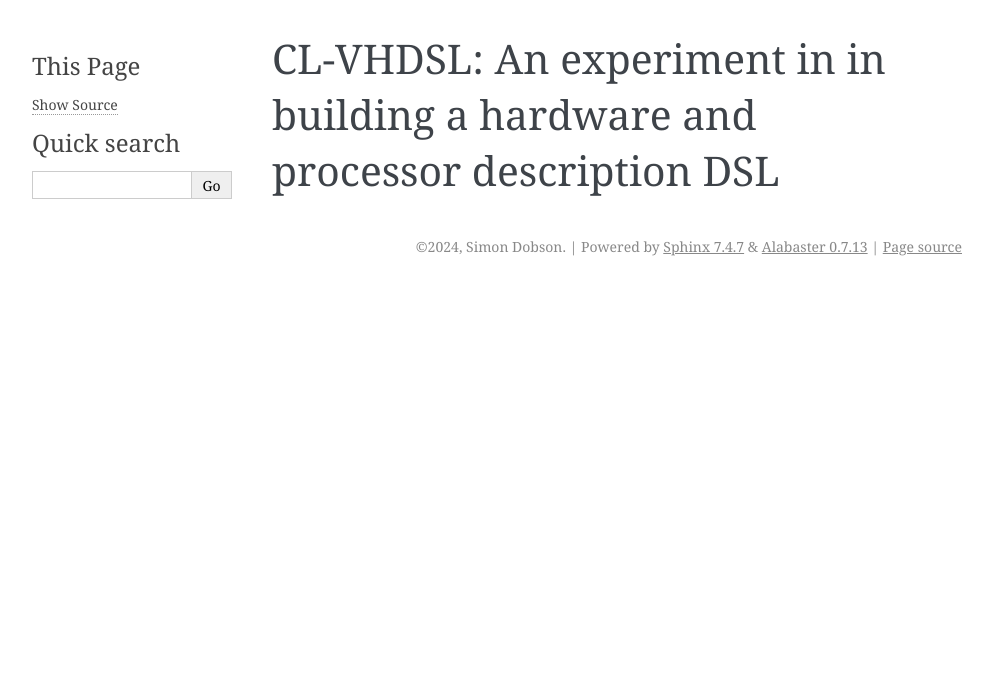
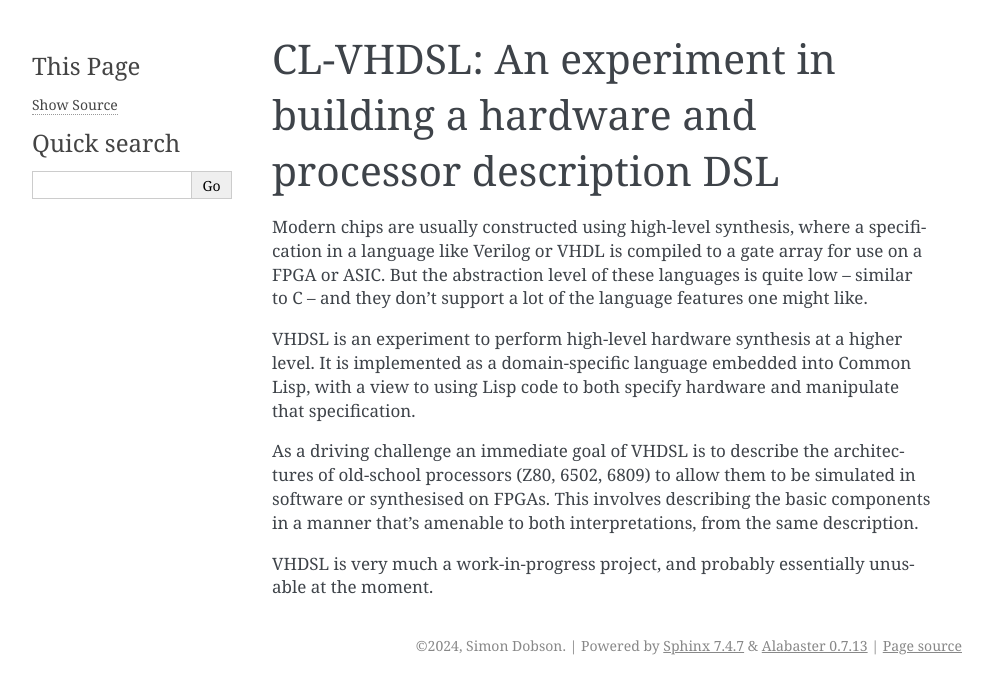
Before and after one commit to simoninireland/cl-vhdsl, a Sphinx documentation site: the page built from doc/index.rst, in a window 1280 px wide. Shown: the top 694 px of the page, without its empty margins (148-1141 px from the left). Built offline with Sphinx 7.4.7, drawn with Linux system fonts in a browser that asks for light colours.

Commit message:
Added initial Lispification pass

```diff
--- a/doc/index.rst
+++ b/doc/index.rst
@@ -3,8 +3,28 @@
    You can adapt this file completely to your liking, but it should at least
    contain the root `toctree` directive.
 
-CL-VHDSL: An experiment in in building a hardware and processor description DSL
-===============================================================================
+CL-VHDSL: An experiment in building a hardware and processor description DSL
+============================================================================
+
+Modern chips are usually constructed using high-level synthesis, where
+a specification in a language like Verilog or VHDL is compiled to a
+gate array for use on a FPGA or ASIC. But the abstraction level of
+these languages is quite low -- similar to C -- and they don't support
+a lot of the language features one might like.
+
+VHDSL is an experiment to perform high-level hardware synthesis at a
+higher level. It is implemented as a domain-specific language embedded
+into Common Lisp, with a view to using Lisp code to both specify
+hardware and manipulate that specification.
+
+As a driving challenge an immediate goal of VHDSL is to describe the
+architectures of old-school processors (Z80, 6502, 6809) to allow
+them to be simulated in software or synthesised on FPGAs. This
+involves describing the basic components in a manner that's amenable
+to both interpretations, from the same description.
+
+VHDSL is very much a work-in-progress project, and probably
+essentially unusable at the moment.
 
 
 .. toctree::
```
Also changed, not shown: 7 other files.
